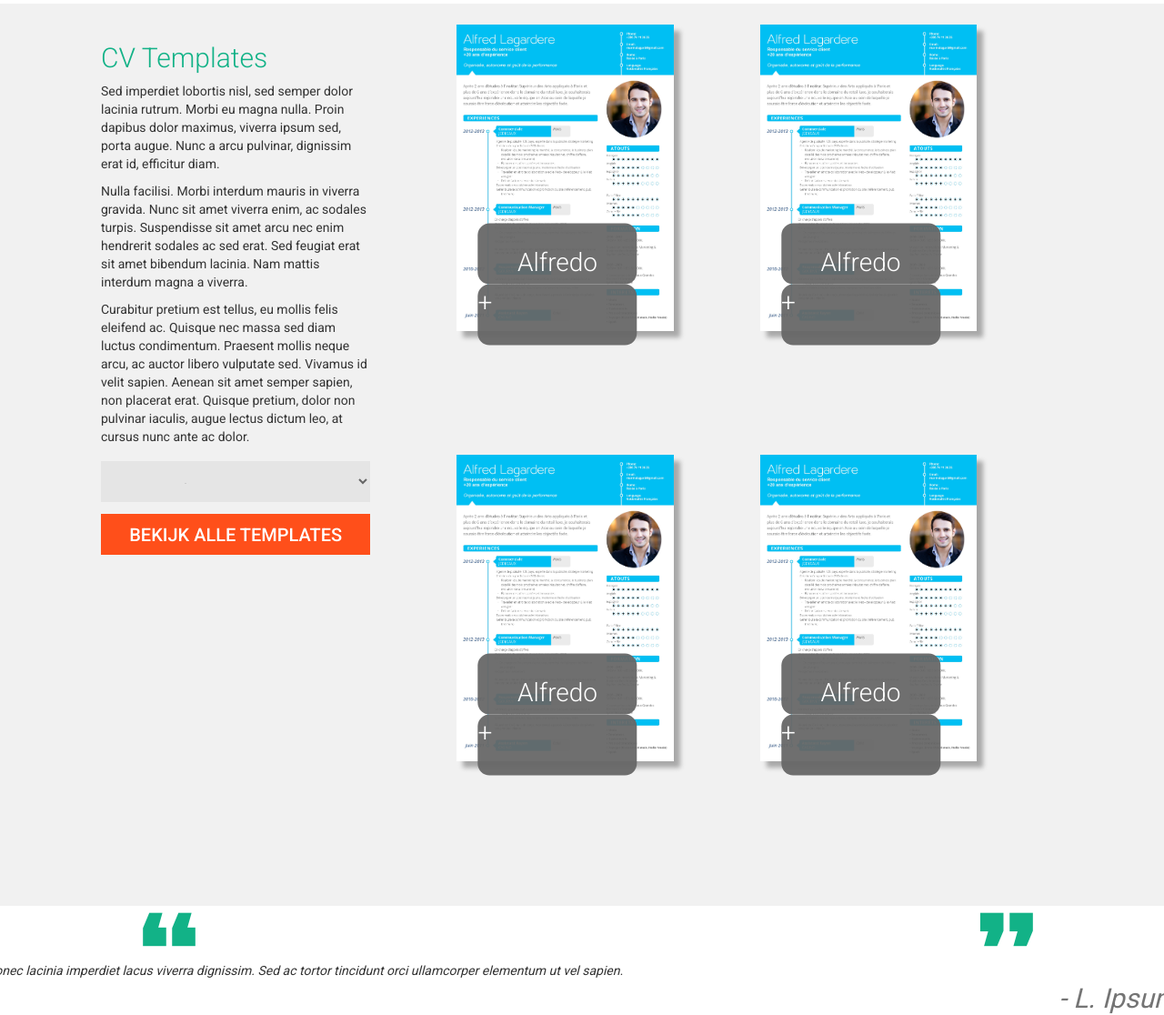
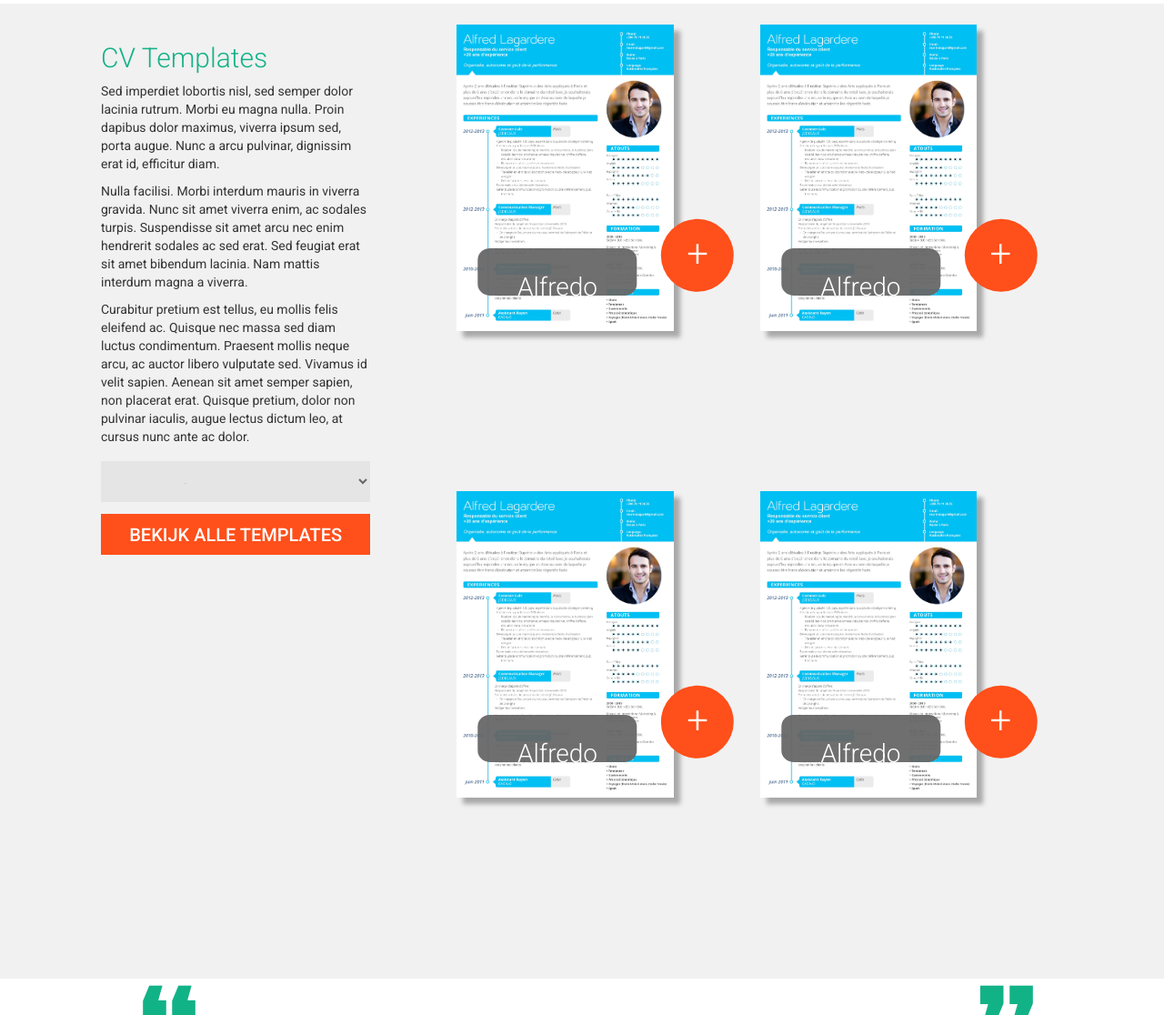
Before and after one commit to DemienD/CurriculumVitae_LineaOpus, a PHP site: page / in a window 1280 px wide. Shown: the part 1250-2366 px from the top of the page at 91% size. Run offline with PHP 8.4, Linux system fonts and the light colour scheme; some libraries are stand-ins or nearby versions.

Commit message:
templates

```diff
--- a/inc/styles/main.css
+++ b/inc/styles/main.css
@@ -233,7 +233,7 @@ input[type=submit], .wideButton {
 
 .template div {
   width: 73.4%;
-  height: 14.1%;
+  height: 10%;
   border-radius: 13px;
   background-color: rgba(102, 102, 102, 0.94);
   transform: translate(13.3%, -177.6%);
@@ -248,3 +248,14 @@ input[type=submit], .wideButton {
   height: 100%;
   text-align: center;
 }
+
+.template div:nth-child(3) {
+  width: 10vh;
+  background: #ff4f1a;
+  border-radius: 100%;
+  height: 10vh;
+  transform: translate(281%, -219%);
+  text-align: center;
+  line-height: 9.5vh;
+  font-size: 3em;
+}
```
